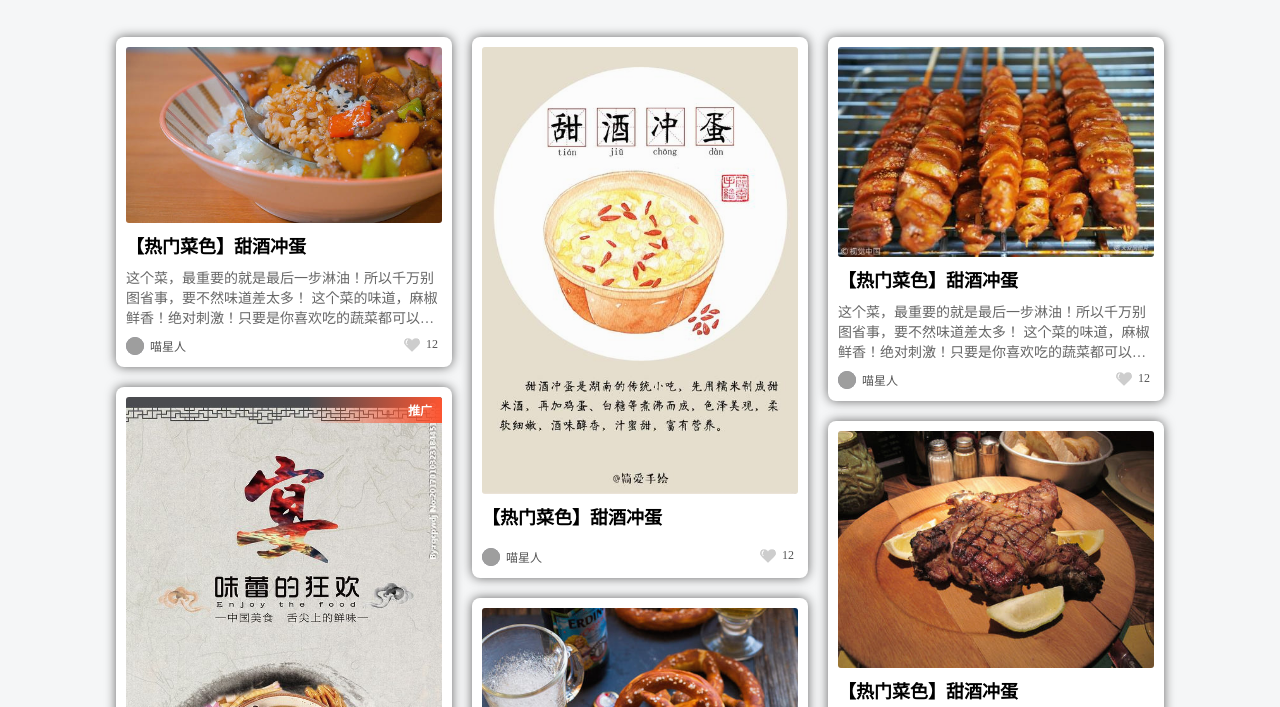
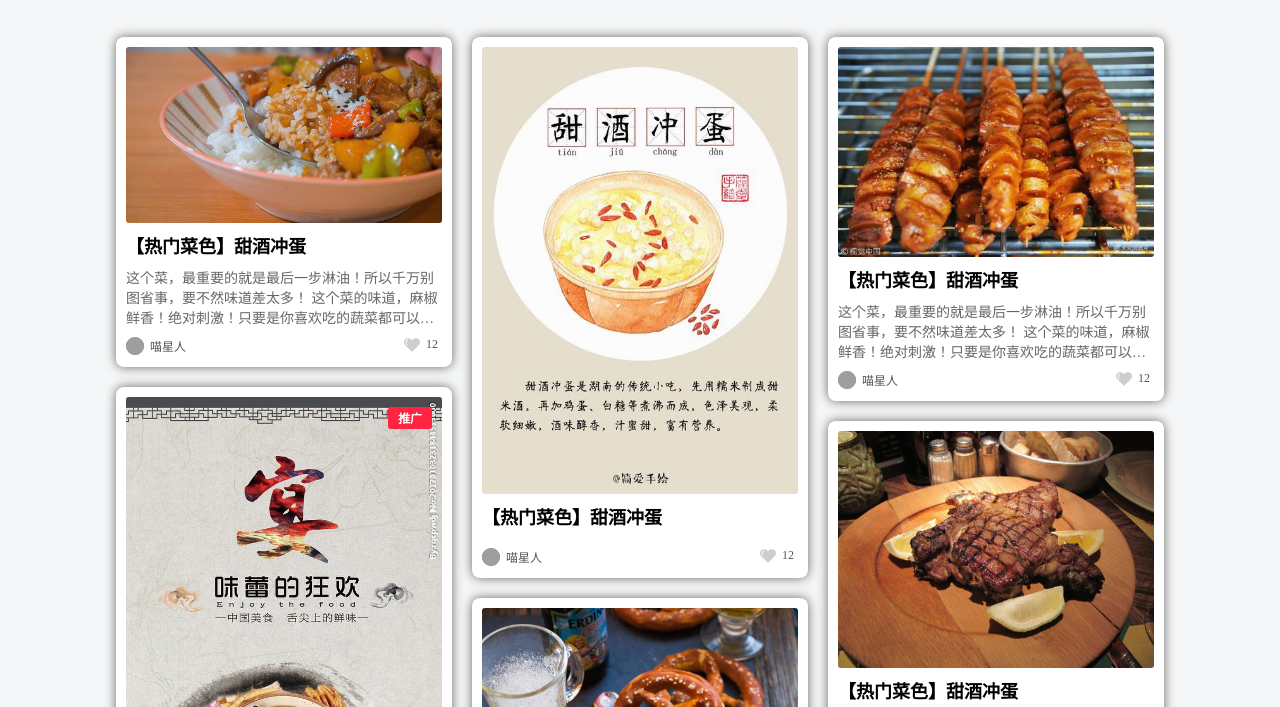
Before and after one commit to 492076932/website, a plain HTML site: page index.html in a window 1280 px wide. Shown: the part 93-800 px from the top of the page. Drawn offline with Linux system fonts and the light colour scheme; grey boxes are pictures that could not be loaded.

Commit message:
mark修改

```diff
--- a/static/css/list.css
+++ b/static/css/list.css
@@ -27,15 +27,15 @@
 }
 
 #wrap .box .info .mark{
-	background-image:  linear-gradient(to left, #fc5531, transparent);
-    position: absolute;
+	position: absolute;
+    background-color: #ff2442;
     color: #fff;
-	right: 10px;
-    top: 10px;
+    right: 20px;
+    top: 20px;
     font-size: 12px;
-    padding: 4px 10px 4px 100px;
-	font-weight: bolder;
-	border-top-right-radius: 3px;
+    padding: 2px 10px;
+    font-weight: bolder;
+    border-radius: 3px;
     z-index: 2;
 }
 
```
